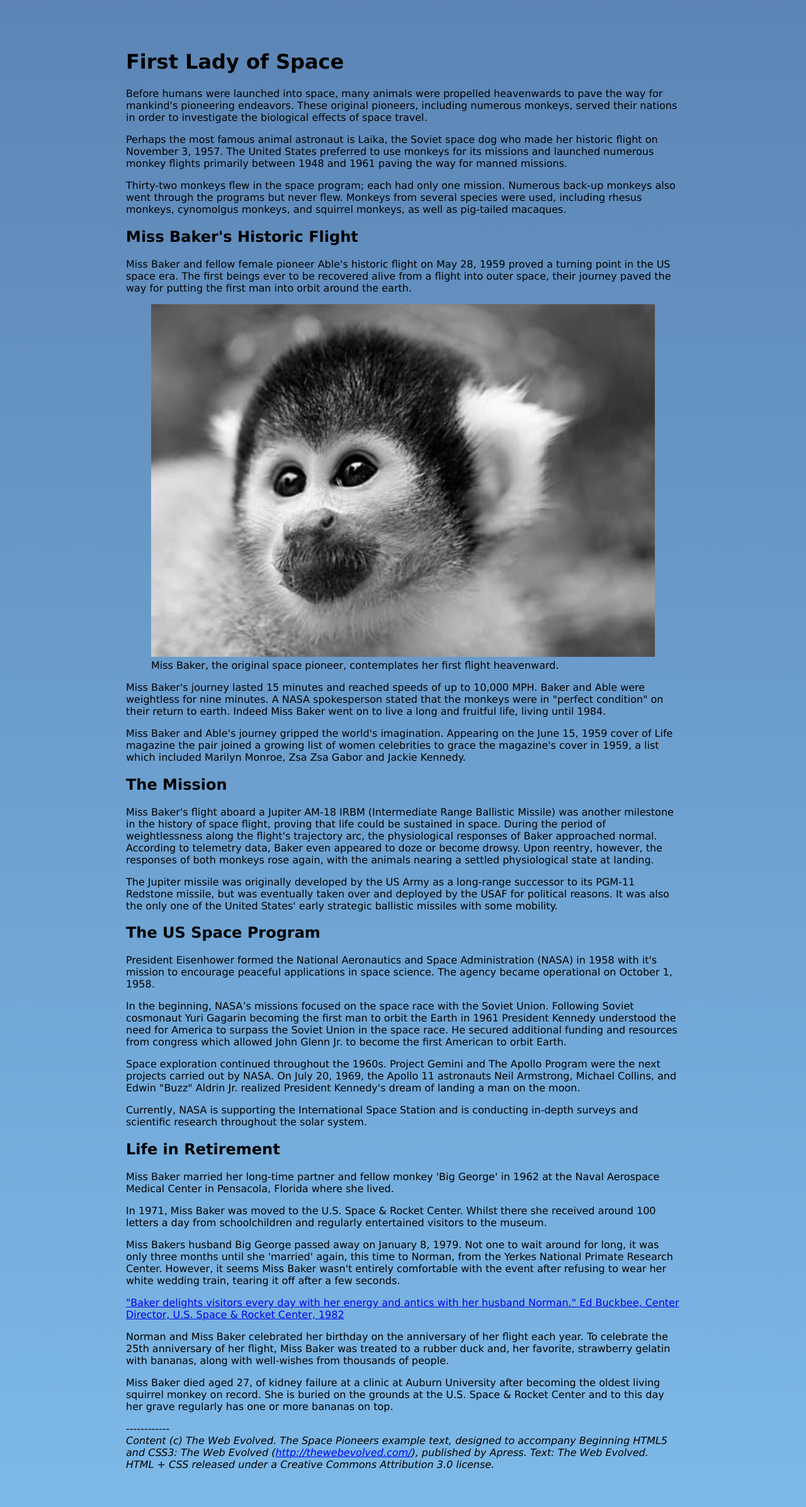
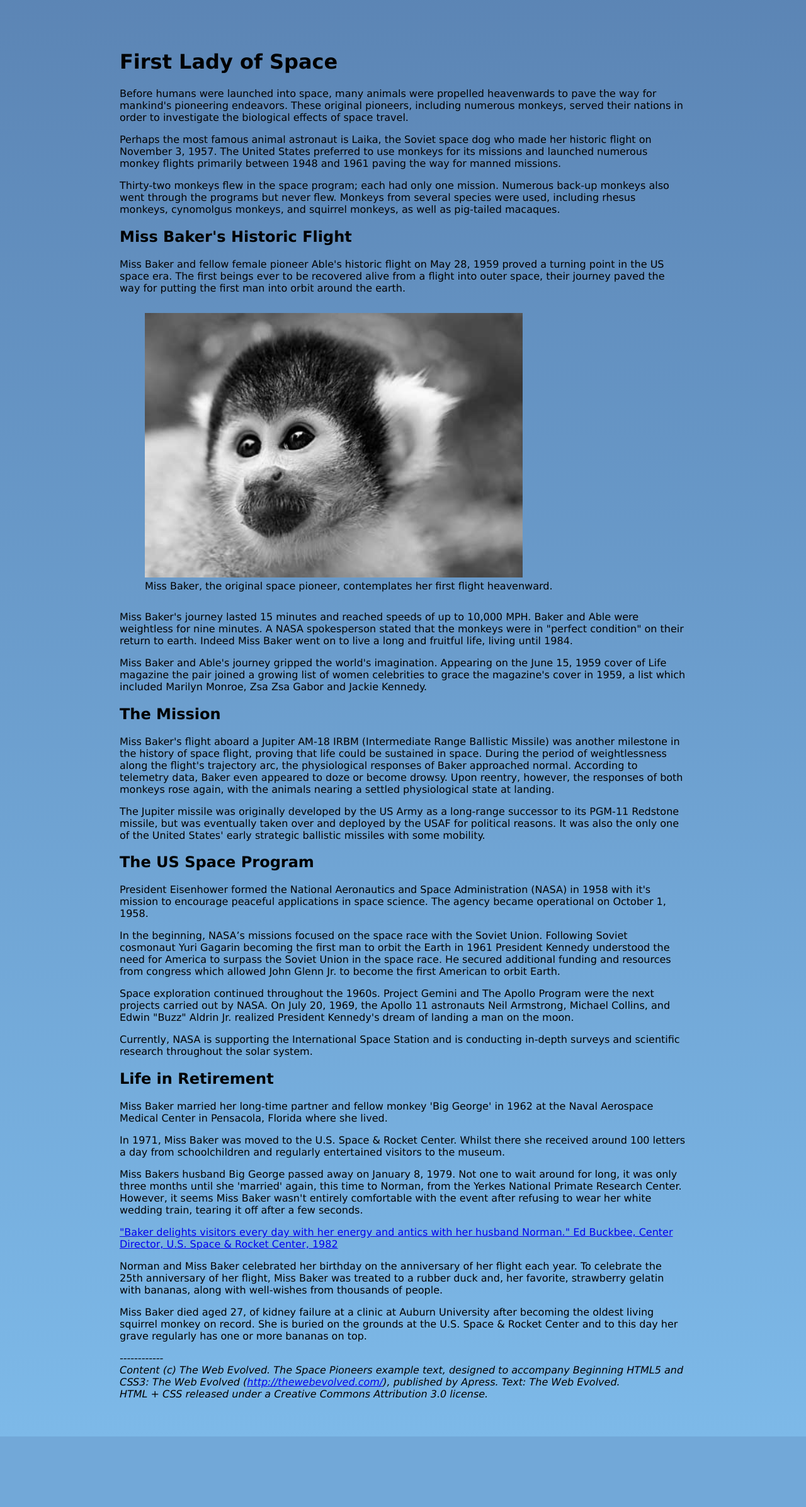
Before and after one commit to alexgpitts/AlexPitts.github.io, a PHP site: page /miss_baker_updated/index.html in a window 1280 px wide. Shown: the whole page at 63% size. After the commit the page ends 2281 px from the top, so only its background shows below. Run offline with PHP 8.4, Linux system fonts and the light colour scheme.

Commit message:
update
added margins to figure and optomized page and img size

```diff
--- a/miss_baker_updated/main.css
+++ b/miss_baker_updated/main.css
@@ -1,10 +1,13 @@
 body{
     padding-top: 50px;
-    padding-right: 15%;
+    padding-right: 10%;
     padding-bottom: 50px;
-    padding-left: 15%;
+    padding-left: 10%;
     background-image: linear-gradient(#1e5799b9, #7db9e8);
     font-family: Verdana, Geneva, Tahoma, sans-serif;
+    max-width: 900px;
+    margin-left: auto;
+    margin-right: auto;
 }
 
 
@@ -17,5 +20,11 @@ h1{
 img{
     width: 100%;
     height: auto;
+    max-width: 600px;
 
 }
+
+figure{
+    margin-top: 30px;
+    margin-bottom: 30px;
+}
```
Also changed, not shown: miss_baker_updated/index.html (line endings or trailing spaces).
